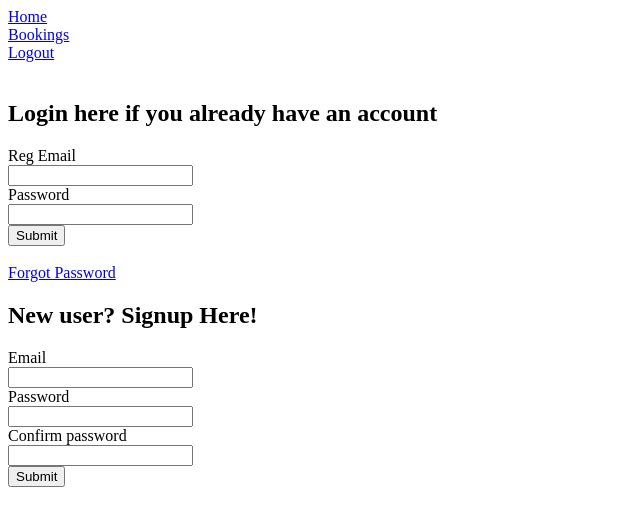
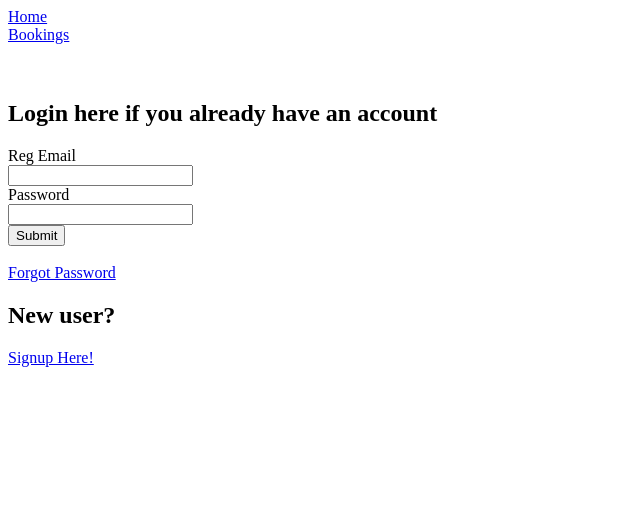
Before and after one commit to d15c0d3r/fooddelivery-website, a React (Create React App) app: page / in a window 1280 px wide. Shown: the top 526 px of the page, without its empty margins (0-640 px from the left). Built offline with nearby package versions, Linux system fonts and the light colour scheme; the HTML template or start-up script is replaced by a standard one.

Commit message:
changes in front end request making apis

```diff
--- a/src/App.js
+++ b/src/App.js
@@ -5,6 +5,7 @@ import Daffodills from "./Components/Daffodills";
 import Foodcourt from "./Components/Foodcourt";
 import Checkout from "./Components/CheckoutComponents/Checkout"
 import ForgotPass from "./Components/HomeComponents/ForgotPass";
+import Signup from "./Components/Signup";
 
 function App() {
   return(
@@ -16,6 +17,7 @@ function App() {
         <Route exact path = "/bookings/food-court"><Foodcourt/></Route>
         <Route exact path = "/checkout"><Checkout/></Route>
         <Route exact path = "/forgot-password"><ForgotPass/></Route>
+        <Route exact path = "/signup"><Signup/></Route>
       </Switch>
     </BrowserRouter>
   );
--- a/src/Components/Home.js
+++ b/src/Components/Home.js
@@ -1,5 +1,4 @@
 import Login from "./HomeComponents/Login";
-import Signup from "./HomeComponents/Signup";
 import Nav from "./Nav";
 import {useEffect} from "react"
 import Cookies from "js-cookie";
@@ -12,7 +11,7 @@ function Home(){
         <div>
             <Nav/>
             <Login/>
-            <Signup/>
+            <h2>New user?</h2><a href = "http://localhost:3000/signup">Signup Here!</a>
         </div>
     );
 }
--- a/src/Components/HomeComponents/Login.js
+++ b/src/Components/HomeComponents/Login.js
@@ -1,10 +1,12 @@
 import {useState} from "react"
 import axios from "axios"
-import Cookies from "js-cookie";
+import Cookies from "js-cookie"
+import { useHistory } from "react-router"
 
 function Login(){
-    const [email,setEmail] = useState("");
-    const [password,setPassword] = useState("");
+    const [email,setEmail] = useState("")
+    const [password,setPassword] = useState("")
+    const history = useHistory()
 
     const handleSubmit = (e)=>{
         e.preventDefault()
@@ -13,8 +15,10 @@ function Login(){
             .then(res =>{
                 const data = res.data
                 console.log(data)
-                if(data.token){
+                if(res.data.token){
                     Cookies.set("token",data.token)
+                    Cookies.set("email",data.email)
+                    history.push("/bookings")
                 }
             })
             .catch((err)=>{
--- a/src/Components/Nav.js
+++ b/src/Components/Nav.js
@@ -4,14 +4,16 @@ function Nav(){
     function handleLogout(e){
         Cookies.remove("orders")
         Cookies.remove("token")
+        Cookies.remove("email")
     }
     return (
         <div>
+            {Cookies.get("email")? <div>Hi {Cookies.get("email")}</div> : null}
             <a href="http://localhost:3000/">Home</a>
             <br/>
             <a href="http://localhost:3000/bookings">Bookings</a>
             <br/>
-            <a href="http://localhost:3000/" onClick = {(e)=>handleLogout(e)}>Logout</a>
+            {(Cookies.get("token"))? (<a href="http://localhost:3000/" onClick = {(e)=>handleLogout(e)}>Logout</a>) : (<div></div>)}
             <br/>
             <br/>
         </div>
--- a/src/Components/HomeComponents/Signup.js
+++ b/src/Components/Signup.js
@@ -1,11 +1,12 @@
 import {useState} from "react"
 import axios from "axios"
+import { useHistory } from "react-router";
 
 function Signup(){
-    const [email,setEmail] = useState("");
-    const [pass1,setPass1] = useState("");
-    const [pass2,setPass2] = useState("");
-    const [status,setStatus] = useState(false);
+    const [email,setEmail] = useState("")
+    const [pass1,setPass1] = useState("")
+    const [pass2,setPass2] = useState("")
+    const history = useHistory()
 
     const handleSubmit = (e)=>{
         if(pass1===pass2){
@@ -15,7 +16,7 @@ function Signup(){
             axios.post("http://localhost:4000/signup",user)
                 .then(res =>{
                     console.log(res)
-                    res.data === "signed up"? setStatus(true) : setStatus(false)
+                    if(res.data!=="error") history.push("/")
                 })
                 .catch(err =>{
                     console.log(err)
@@ -24,7 +25,7 @@ function Signup(){
     }
     return(
         <div>
-            <h2>New user? Signup Here!</h2>
+            <h2>SIGNUP</h2>
             <form onSubmit = {(e)=>{handleSubmit(e)}}>
                 <label >Email</label>
                 <br/>
@@ -54,7 +55,6 @@ function Signup(){
                 />
                 <br/>
                 { pass1===pass2? <div></div> : <div>Passwords didn't match</div>}
-                {status? <div> Signup Successful, Login to Continue </div> : <div></div>}
                 <button>Submit</button>
             </form>
         </div>
```
